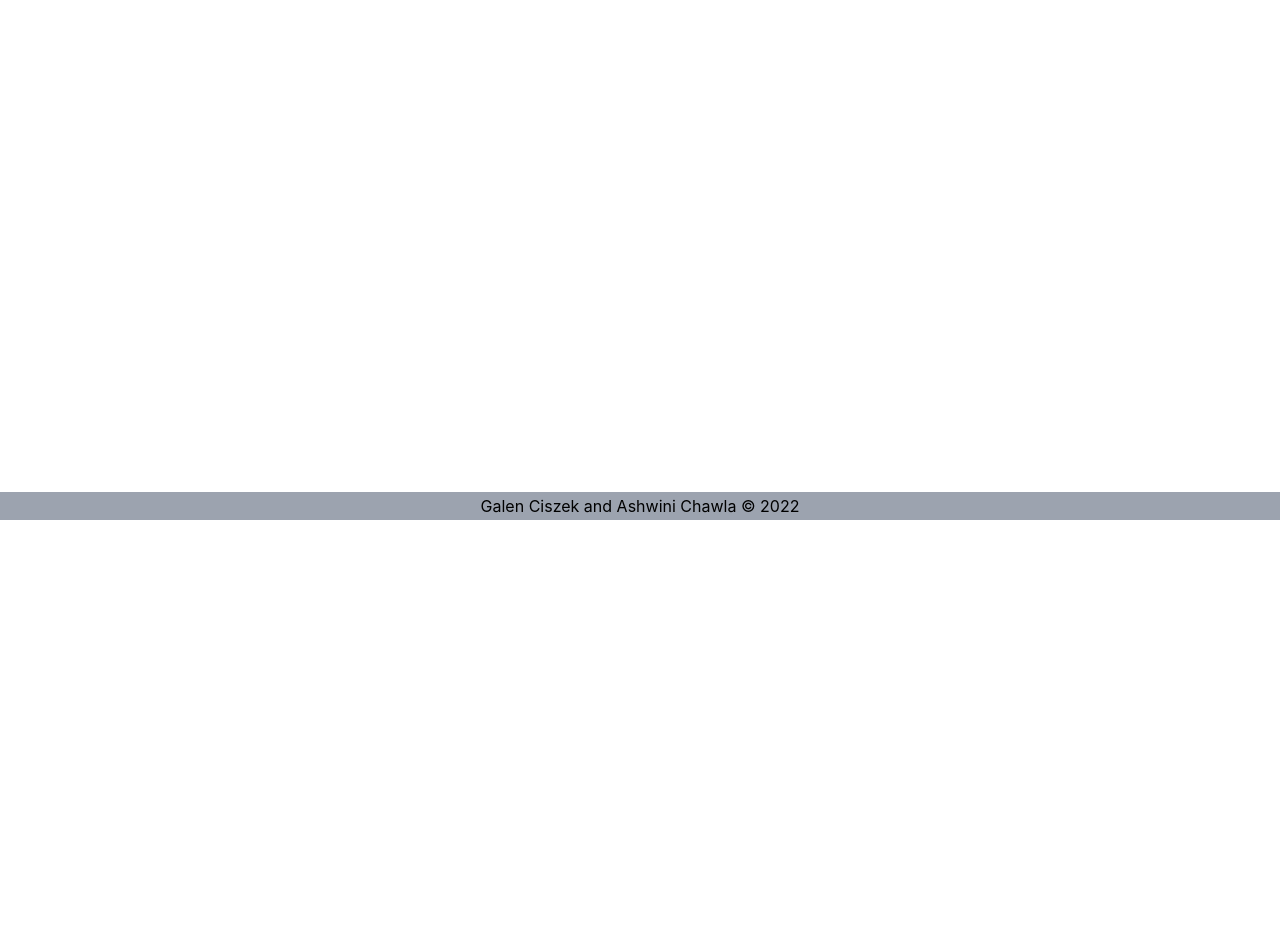
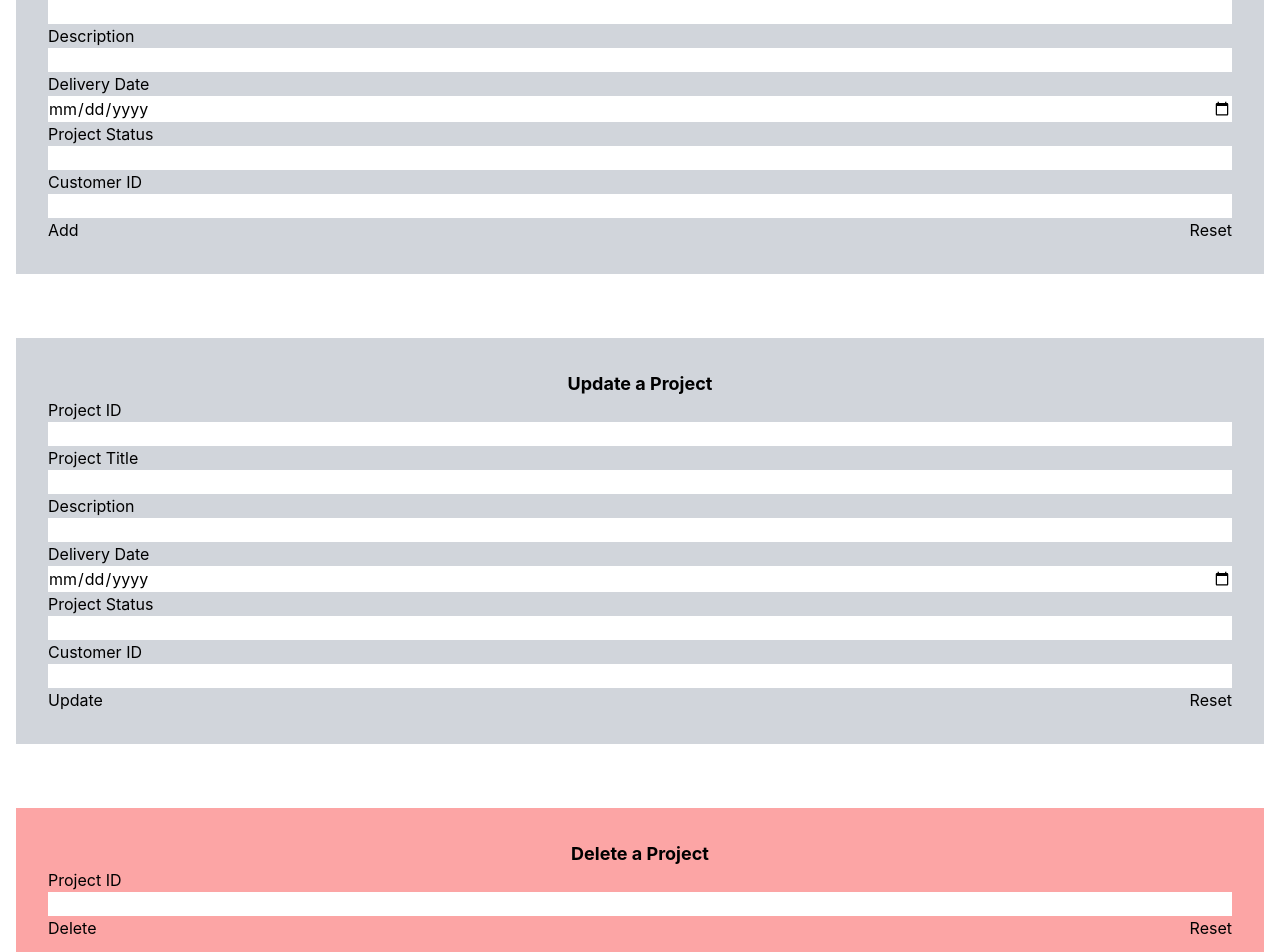
Before and after one commit to galenczk/Agenda-Master, a React (Create React App) app: page / in a window 1280 px wide. Shown: the part 280-1232 px from the top of the page. Before the commit the page ends 800 px from the top, so only its background shows below. Built offline with nearby package versions, Linux system fonts and the light colour scheme.

Commit message:
ProjectPage has forms.

```diff
--- a/public/index.html
+++ b/public/index.html
@@ -10,7 +10,7 @@
       content="Web site created using create-react-app"
     />
 
-    <title>React App</title>
+    <title>CS340 Project Management Tool - Key Energetics - Group 10</title>
   </head>
   <body>
     <noscript>You need to enable JavaScript to run this app.</noscript>
--- a/src/pages/ProjectPage.js
+++ b/src/pages/ProjectPage.js
@@ -16,13 +16,75 @@ export default function DeveloperPage() {
   const navigate = useNavigate();
 
   // DOM return
-  return <>
-    <h3
-      class="text-3xl"
-    >Projects</h3>
+  return (
+    <>
+      <h3 class="text-3xl">Projects</h3>
 
+      <div class="h-16" />
 
+      <div class="p-8 bg-gray-300">
+        <form class="flex flex-col">
+          <legend class="text-lg font-bold text-center">
+            Add a New Project
+          </legend>
+          <label for="title">Project Title</label>
+          <input type="text" id="title" name="title" />
+          <label for="description">Description</label>
+          <input type="text" id="description" name="description" />
+          <label for="delivery_date">Delivery Date</label>
+          <input type="date" id="delivery_date" name="delivery_date" />
+          <label for="proj_status">Project Status</label>
+          <input type="text" id="proj_status" name="proj_status" />
+          <label for="customer_id">Customer ID</label>
+          <input type="text" id="customer_id" name="customer_id" />
+          <div class="flex justify-between">
+            <button>Add</button>
+            <button>Reset</button>
+          </div>
+        </form>
+      </div>
 
+      <div class="h-16" />
 
-  </>;
+      <div class="p-8 bg-gray-300">
+        <form class="flex flex-col">
+          <legend class="text-lg font-bold text-center">
+            Update a Project
+          </legend>
+          <label for="proj_ID">Project ID</label>
+          <input type="text" id="proj_ID" name="proj_ID" />
+          <label for="title">Project Title</label>
+          <input type="text" id="title" name="title" />
+          <label for="description">Description</label>
+          <input type="text" id="description" name="description" />
+          <label for="delivery_date">Delivery Date</label>
+          <input type="date" id="delivery_date" name="delivery_date" />
+          <label for="proj_status">Project Status</label>
+          <input type="text" id="proj_status" name="proj_status" />
+          <label for="customer_id">Customer ID</label>
+          <input type="text" id="customer_id" name="customer_id" />
+          <div class="flex justify-between">
+            <button>Update</button>
+            <button>Reset</button>
+          </div>
+        </form>
+      </div>
+
+      <div class="h-16" />
+
+      <div class="p-8 bg-red-300">
+        <form class="flex flex-col">
+          <legend class="text-lg font-bold text-center">
+            Delete a Project
+          </legend>
+          <label for="proj_ID">Project ID</label>
+          <input type="text" id="proj_ID" name="proj_ID" />
+          <div class="flex justify-between">
+            <button>Delete</button>
+            <button>Reset</button>
+          </div>
+        </form>
+      </div>
+    </>
+  );
 }
```
